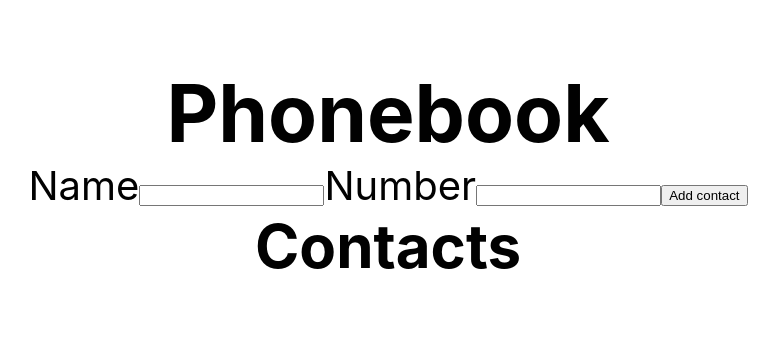
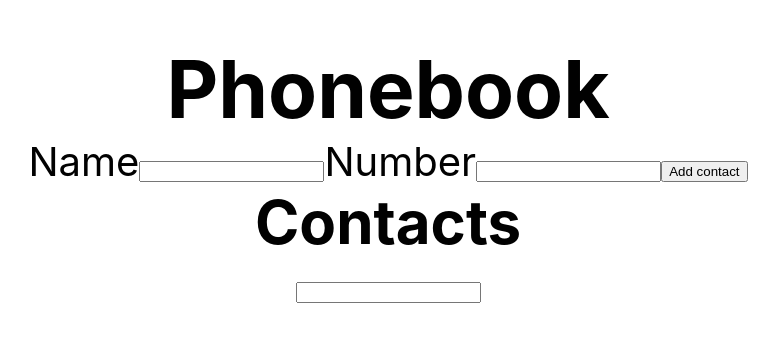
Before and after one commit to Deadpromise/goit-react-hw-02-phonebook, a React (Create React App) app: page / in a window 1280 px wide. Shown: the part 227-568 px from the top of the page, without its empty margins (252-1031 px from the left). Built offline with nearby package versions, Linux system fonts and the light colour scheme.

Commit message:
task2 part4

```diff
--- a/package.json
+++ b/package.json
@@ -4,6 +4,7 @@
   "private": true,
   "homepage": "https://goitacademy.github.io/react-homework-template/",
   "dependencies": {
+    "@emotion/styled": "^11.10.6",
     "@testing-library/jest-dom": "^5.16.3",
     "@testing-library/react": "^12.1.4",
     "@testing-library/user-event": "^13.5.0",
--- a/src/components/App.jsx
+++ b/src/components/App.jsx
@@ -2,6 +2,7 @@ import React, { Component } from "react";
 import { nanoid } from 'nanoid';
 import ContactForm from "./ContactForm/ContactForm";
 import ContactList from "./ContactList/ContactList";
+import Filter from "./Filter/Filter";
 
 class App extends Component {
   static propTypes = {
@@ -22,9 +23,22 @@ class App extends Component {
       contacts: [contact, ...contacts],
     }))
 
+  };
+  getFilter = e => {
+    this.setState({ filter: e.currentTarget.value });
+  };
+  getFiltredContacts = () => {
+    const { filter, contacts } = this.state;
+    const normalizedFilter = filter.toLocaleLowerCase();
+
+    return contacts.filter(contact =>
+      contact.name.toLocaleLowerCase().includes(normalizedFilter));
   }
 
   render() {
+    const { contacts, filter } = this.state;
+    const filteredContacts = this.getFiltredContacts();
+    console.log(this.state);
     return <div
       style={{
         height: '100vh',
@@ -38,7 +52,8 @@ class App extends Component {
     ><h1>Phonebook</h1>
       <ContactForm onSubmit={this.addContact}></ContactForm>
       <h2>Contacts</h2>
-      <ContactList contacts={this.state.contacts}>
+      <Filter value={filter} onChange={this.getFilter}></Filter>
+      <ContactList contacts={filteredContacts}>
 
       </ContactList>
     </div>
--- /dev/null
+++ b/src/components/ContactItem/ContactItem.jsx
@@ -0,0 +1,10 @@
+import { ContactLi } from './ContactItem.styled';
+
+const ContactItem = ({ name, number }) => (
+    <ContactLi>
+        <span>{name}</span>:
+        <span>{number}</span>
+    </ContactLi>
+);
+
+export default ContactItem;
--- /dev/null
+++ b/src/components/ContactItem/ContactItem.styled.jsx
@@ -0,0 +1,5 @@
+import styled from '@emotion/styled';
+
+export const ContactLi = styled.li`
+
+`;
--- a/src/components/ContactList/ContactList.jsx
+++ b/src/components/ContactList/ContactList.jsx
@@ -1,17 +1,13 @@
 import React from 'react';
+import ContactItem from 'components/ContactItem/ContactItem';
 
 const ContactList = ({ contacts }) => (
     <ul>{
         contacts.map(({ id, name, number }) => (
-            <li key={id}>
-                <span>{name}</span>:
-                <span>{number}</span>
-            </li>
+            <ContactItem key={id} name={name} number ={number}></ContactItem>
         ))
     }</ul>
 );
 
 
-
-
 export default ContactList;
--- /dev/null
+++ b/src/components/Filter/Filter.jsx
@@ -0,0 +1,9 @@
+import React from 'react';
+
+const Filter = ({ value, onChange }) => (
+    <label>
+        <input type="text" value={value} onChange={onChange} />
+    </label>
+);
+
+export default Filter;
```
Also changed, not shown: 1 other file (tests, documents, lock files or other folders).
